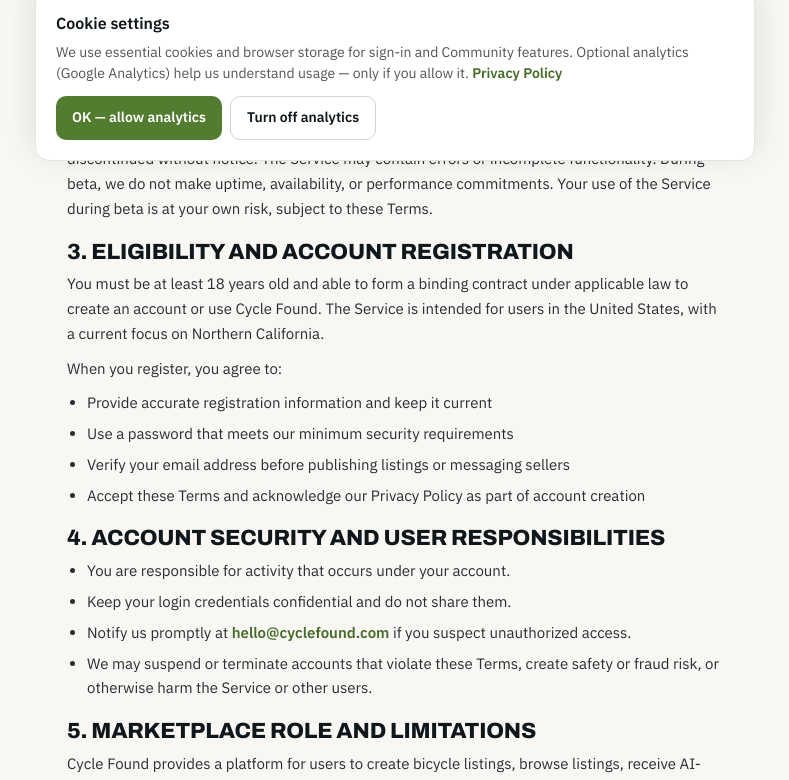
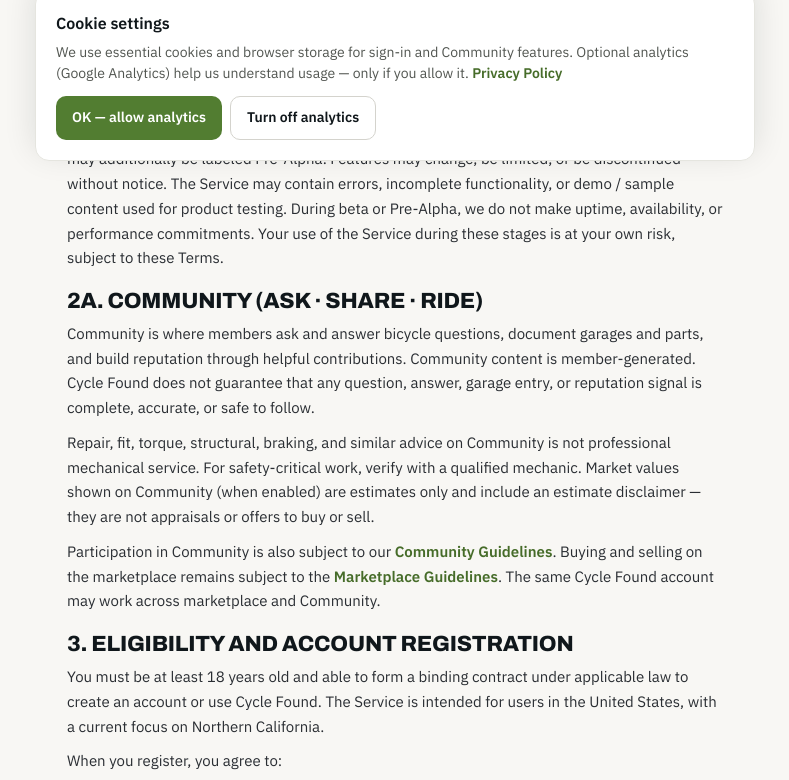
Before and after one commit to mrvylan/cyclefound-community, a Next.js app: page /terms in a window 1280 px wide. Shown: the part 619-1399 px from the top of the page, without its empty margins (245-1034 px from the left). Built offline with nearby package versions, Linux system fonts and the light colour scheme; no server answers.

Commit message:
Align Community legal pages with Ask · Share · Ride and Pre-Alpha.
Add Community-specific Terms and Privacy coverage, Pre-Alpha/demo honesty, and keep marketplace rules via cross-links only.

Co-authored-by: Cursor <cursoragent@cursor.com>

```diff
--- a/src/app/community-guidelines/page.tsx
+++ b/src/app/community-guidelines/page.tsx
@@ -16,6 +16,12 @@ export default function CommunityGuidelinesPage() {
       title="Community Guidelines"
       effectiveDate="November 5, 2026"
     >
+      <p className="m-0 rounded-[10px] border border-accent-soft-border bg-accent-soft px-3.5 py-3 text-[14px] leading-[1.5] text-ink">
+        <strong className="font-semibold">Pre-Alpha · Demo.</strong> Community is early
+        access. Some screens use mock or sample data for testing. Treat advice as
+        member-to-member knowledge-sharing — not a substitute for a qualified mechanic on
+        safety-critical work. Tagline: Ask · Share · Ride.
+      </p>
       <p className="m-0">
         Cycle Found is a service operated by Fault Board Co., LLC (“Cycle Found,” “we,”
         “us,” or “our”). Cycle Found Community is where riders ask repair and parts
--- a/src/app/copyright/page.tsx
+++ b/src/app/copyright/page.tsx
@@ -25,9 +25,11 @@ export default function CopyrightPage() {
       <LegalP>
         Cycle Found is a service operated by Fault Board Co., LLC (“Cycle Found,” “we,”
         “us,” or “our”). Cycle Found respects intellectual property rights and expects
-        users to do the same. This page describes how to submit a copyright complaint
-        under the Digital Millennium Copyright Act (DMCA). The same process appears in
-        our <LegalLink href={LEGAL.terms}>Terms of Service</LegalLink>.
+        users to do the same. This page covers the Cycle Found Service, including Community
+        (questions, answers, garages, and profiles) and the marketplace. It describes how
+        to submit a copyright complaint under the Digital Millennium Copyright Act (DMCA).
+        The same process appears in our{" "}
+        <LegalLink href={LEGAL.terms}>Terms of Service</LegalLink>.
       </LegalP>
 
       <LegalSection title="Designated agent">
--- a/src/app/privacy/page.tsx
+++ b/src/app/privacy/page.tsx
@@ -26,12 +26,13 @@ export default function PrivacyPage() {
         website and related services (the “Service”), including Community.
       </LegalP>
       <LegalP>
-        Cycle Found is a marketplace connecting buyers and sellers of used bicycles, and a
-        Community for questions, answers, and garages. The Service is currently in beta and
-        focused on Northern California, while available to users in the United States. “My
-        Garage” is a Cycle Found feature where signed-in users can save bikes and bike parts
-        they own (or are tracking), optionally with photos and notes—separate from public
-        marketplace listings.
+        Cycle Found includes a marketplace connecting buyers and sellers of used bicycles,
+        and Community (Ask · Share · Ride) for questions, answers, and garage documentation.
+        The Service is currently in beta / Pre-Alpha and focused on Northern California,
+        while available to users in the United States. “My Garage” / garage features let
+        signed-in users save bikes and bike parts they own (or are tracking), optionally
+        with photos and notes—separate from public marketplace listings when those remain
+        private to the account.
       </LegalP>
 
       <LegalSection title="1. Information users provide">
@@ -175,9 +176,11 @@ export default function PrivacyPage() {
       <LegalSection title="7. Cookies, analytics, and tracking technologies">
         <LegalP>
           Cycle Found uses browser storage for authentication sessions, local draft listing
-          state, Community demo preferences where applicable, and your analytics preference.
-          We use Google Analytics 4 to understand site usage and measure marketing
-          campaigns.
+          state, your analytics preference, and — on Community during Pre-Alpha — optional
+          local demo state (for example, mock questions, answers, garage items, or a soft
+          invite-gate unlock stored in the browser). That local demo data stays on your
+          device unless you clear site data. We use Google Analytics 4 to understand site
+          usage and measure marketing campaigns when you allow analytics.
         </LegalP>
         <LegalP>
           Google Analytics uses cookies and similar technologies and may collect device and
@@ -334,6 +337,14 @@ export default function PrivacyPage() {
             Listing photos are stored privately, with access limited so owners can manage
             their media and visitors can view photos for active listings
           </li>
+          <li>
+            Public Community questions, answers, and profile information you publish are
+            visible to visitors of Community
+          </li>
+          <li>
+            During Pre-Alpha, some Community demo content may exist only in your browser’s
+            local storage until server-backed Community data is fully enabled
+          </li>
         </LegalList>
         <LegalP>
           No method of transmission or storage is completely secure. We cannot guarantee
@@ -374,9 +385,12 @@ export default function PrivacyPage() {
         <LegalP>
           You can permanently delete your account from Your Account (Delete account).
           Deletion removes your profile, marketplace listings, uploaded listing photos,
-          bikes or parts you saved in My Garage, and listing or parts conversations tied to
-          your account, along with related account data we control. To request access,
-          correction, or help with deletion, or to ask privacy questions, email{" "}
+          bikes or parts you saved in My Garage, listing or parts conversations tied to
+          your account, and Community content we control that is tied to your account
+          (such as questions and answers stored on our servers), along with related account
+          data we control. Local browser demo data on Community is cleared when you clear
+          site data for community.cyclefound.com. To request access, correction, or help
+          with deletion, or to ask privacy questions, email{" "}
           <LegalLink href={`mailto:${LEGAL.supportEmail}`}>
             {LEGAL.supportEmail}
           </LegalLink>
--- a/src/app/terms/page.tsx
+++ b/src/app/terms/page.tsx
@@ -47,13 +47,40 @@ export default function TermsPage() {
         </LegalP>
       </LegalSection>
 
-      <LegalSection title="2. Beta service">
+      <LegalSection title="2. Beta / Pre-Alpha service">
         <LegalP>
-          Cycle Found is offered as a beta / early-access service. Features may change, be
-          limited, or be discontinued without notice. The Service may contain errors or
-          incomplete functionality. During beta, we do not make uptime, availability, or
-          performance commitments. Your use of the Service during beta is at your own risk,
-          subject to these Terms.
+          Cycle Found is offered as a beta / early-access service. Community
+          (community.cyclefound.com) may additionally be labeled Pre-Alpha. Features may
+          change, be limited, or be discontinued without notice. The Service may contain
+          errors, incomplete functionality, or demo / sample content used for product
+          testing. During beta or Pre-Alpha, we do not make uptime, availability, or
+          performance commitments. Your use of the Service during these stages is at your
+          own risk, subject to these Terms.
+        </LegalP>
+      </LegalSection>
+
+      <LegalSection title="2A. Community (Ask · Share · Ride)">
+        <LegalP>
+          Community is where members ask and answer bicycle questions, document garages and
+          parts, and build reputation through helpful contributions. Community content is
+          member-generated. Cycle Found does not guarantee that any question, answer,
+          garage entry, or reputation signal is complete, accurate, or safe to follow.
+        </LegalP>
+        <LegalP>
+          Repair, fit, torque, structural, braking, and similar advice on Community is not
+          professional mechanical service. For safety-critical work, verify with a
+          qualified mechanic. Market values shown on Community (when enabled) are estimates
+          only and include an estimate disclaimer — they are not appraisals or offers to
+          buy or sell.
+        </LegalP>
+        <LegalP>
+          Participation in Community is also subject to our{" "}
+          <LegalLink href={LEGAL.communityGuidelines}>Community Guidelines</LegalLink>.
+          Buying and selling on the marketplace remains subject to the{" "}
+          <LegalLink href={LEGAL.marketplaceGuidelines} external>
+            Marketplace Guidelines
+          </LegalLink>
+          . The same Cycle Found account may work across marketplace and Community.
         </LegalP>
       </LegalSection>
 
@@ -66,8 +93,11 @@ export default function TermsPage() {
         <LegalP>When you register, you agree to:</LegalP>
         <LegalList>
           <li>Provide accurate registration information and keep it current</li>
-          <li>Use a password that meets our minimum security requirements</li>
-          <li>Verify your email address before publishing listings or messaging sellers</li>
+          <li>Use a password that meets our minimum security requirements when one is set</li>
+          <li>
+            Verify your email address before publishing listings, messaging sellers, or
+            posting in Community when the Service requires it
+          </li>
           <li>
             Accept these Terms and acknowledge our Privacy Policy as part of account
             creation
@@ -236,8 +266,8 @@ export default function TermsPage() {
       <LegalSection title="11. User-generated content and photo licensing">
         <LegalP>
           You retain ownership of content you submit, including listing photos,
-          descriptions, profile details, Community posts, and messages you send through the
-          Service (“User Content”).
+          descriptions, profile details, Community questions and answers, garage
+          documentation, and messages you send through the Service (“User Content”).
         </LegalP>
         <LegalP>
           By submitting User Content, you grant Cycle Found a worldwide, non-exclusive,
```
